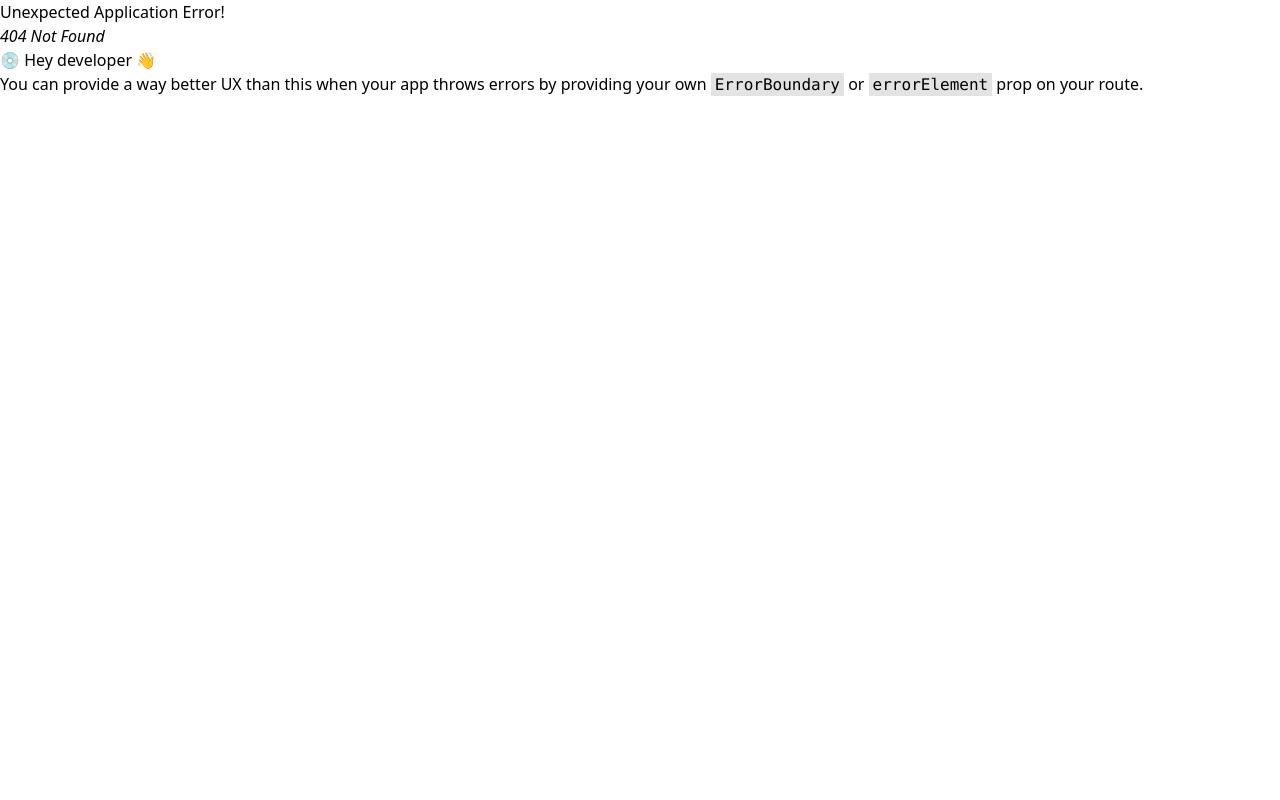
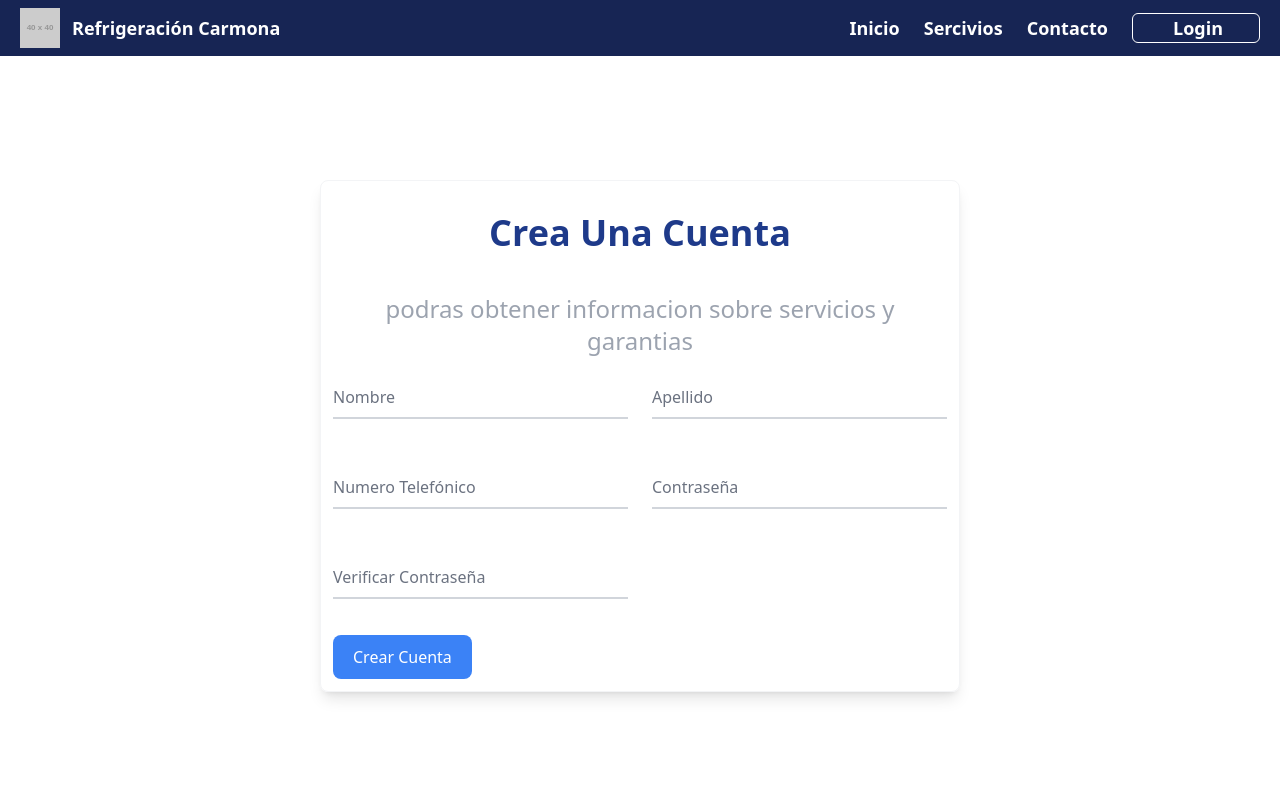
Before and after one commit to Annimus1/RefrigerarionCarmona, a React (Vite) app: page /register in a window 1280 px wide. Before the commit this address had no page. Shown: the top 800 px of the page. Built offline with nearby package versions, Linux system fonts and the light colour scheme.

Commit message:
Create Register Page

```diff
--- a/src/main.jsx
+++ b/src/main.jsx
@@ -7,18 +7,13 @@ import App from './pages/App.jsx';
 import Services from './pages/Services.jsx';
 import Contact from './pages/Contact.jsx';
 import Login from './pages/Login.jsx';
+import Register from './pages/Register.jsx';
 
 const router = createBrowserRouter([
   {
     path: '/',
     element: <Layout>
       <App />
-    </Layout>
-  },
-  {
-    path: '/test',
-    element: <Layout>
-      <p>Test</p>
     </Layout>
   },
   {
@@ -38,6 +33,12 @@ const router = createBrowserRouter([
     element: <Layout>
       <Login/>
     </Layout>
+  },
+  {
+    path: '/register',
+    element: <Layout>
+      <Register/>
+    </Layout>
   }
 
 ])
--- /dev/null
+++ b/src/pages/Register.jsx
@@ -0,0 +1,55 @@
+import React from 'react'
+
+function Register() {
+  return (
+    <section className='h-[95vh] flex justify-center items-center mb-20'>
+      <form id="contactForm" className=" w-3/4 lg:w-1/2 mx-auto lg:border lg:border-gray-100 lg:p-3 lg:rounded-lg lg:shadow-lg" onSubmit={(event) => handleSubmit(event)}>
+
+        <div className='w-full px-14 flex justify-center mb-10 mt-5'>
+          <h2 className='font-bold text-blue-900 text-2xl text-nowrap select-none lg:text-4xl'>Crea Una Cuenta</h2>
+        </div>
+
+        <h3 className='text-center text-xl text-gray-400 select-none lg:text-2xl'>podras obtener informacion sobre servicios y garantias</h3>
+
+        <div className="grid md:grid-cols-2 md:gap-6 my-4">
+          {/* Name */}
+          <div className="relative z-0 w-full mb-5 group">
+            <input type="text" name="floating_first_name" id="first_name" className="block py-2.5 px-0 w-full text-md text-gray-900 bg-transparent border-0 border-b-2 border-gray-300 appearance-none  focus:outline-none focus:ring-0 focus:border-blue-950 peer" placeholder=" " required />
+            <label htmlFor="first_name" className="peer-focus:font-medium absolute text-md text-gray-500 duration-300 transform -translate-y-6 scale-75 top-3 -z-10 origin-[0] peer-focus:start-0 rtl:peer-focus:translate-x-1/4 peer-focus:text-blue-500 peer-placeholder-shown:scale-100 peer-placeholder-shown:translate-y-0 peer-focus:scale-75 peer-focus:-translate-y-6">Nombre</label>
+          </div>
+
+          {/* LastName */}
+          <div className="relative z-0 w-full mb-5 group">
+            <input type="text" name="floating_last_name" id="last_name" className="block py-2.5 px-0 w-full text-md text-gray-900 bg-transparent border-0 border-b-2 border-gray-300 appearance-none focus:outline-none focus:ring-0 focus:border-blue-950 peer" placeholder=" " required />
+            <label htmlFor="last_name" className="peer-focus:font-medium absolute text-md text-gray-500  duration-300 transform -translate-y-6 scale-75 top-3 -z-10 origin-[0] peer-focus:start-0 rtl:peer-focus:translate-x-1/4 peer-focus:text-blue-600 peer-placeholder-shown:scale-100 peer-placeholder-shown:translate-y-0 peer-focus:scale-75 peer-focus:-translate-y-6">Apellido</label>
+          </div>
+
+          {/* Phone */}
+          <div className="relative z-0 w-full mb-5 group">
+            <input type="tel" pattern="[0-9]{11}" name="phone" id="phone" className="block py-2.5 px-0 w-full text-md text-gray-900 bg-transparent border-0 border-b-2 border-gray-300 appearance-none focus:outline-none focus:ring-0 focus:border-blue-950 peer" placeholder=" " required />
+            <label htmlFor="phone" className="peer-focus:font-medium absolute text-md text-gray-500  duration-300 transform -translate-y-6 scale-75 top-3 -z-10 origin-[0] peer-focus:start-0 rtl:peer-focus:translate-x-1/4 peer-focus:text-blue-600  peer-placeholder-shown:scale-100 peer-placeholder-shown:translate-y-0 peer-focus:scale-75 peer-focus:-translate-y-6">Numero Telefónico</label>
+          </div>
+
+          {/* Password */}
+          <div className="relative z-0 w-full mb-5 group">
+            <input type="password" name="password" id="password" className="block py-2.5 px-0 w-full text-md text-gray-900 bg-transparent border-0 border-b-2 border-gray-300 appearance-none focus:outline-none focus:ring-0 focus:border-blue-950 peer" placeholder=" " required />
+            <label htmlFor="password" className="peer-focus:font-medium absolute text-md text-gray-500  duration-300 transform -translate-y-6 scale-75 top-3 -z-10 origin-[0] peer-focus:start-0 rtl:peer-focus:translate-x-1/4 peer-focus:text-blue-600  peer-placeholder-shown:scale-100 peer-placeholder-shown:translate-y-0 peer-focus:scale-75 peer-focus:-translate-y-6">Contraseña</label>
+          </div>
+
+          {/* verify Password */}
+          <div className="relative z-0 w-full mb-5 group">
+            <input type="password" name="password2" id="password2" className="block py-2.5 px-0 w-full text-md text-gray-900 bg-transparent border-0 border-b-2 border-gray-300 appearance-none focus:outline-none focus:ring-0 focus:border-blue-950 peer" placeholder=" " required />
+            <label htmlFor="password2" className="peer-focus:font-medium absolute text-md text-gray-500  duration-300 transform -translate-y-6 scale-75 top-3 -z-10 origin-[0] peer-focus:start-0 rtl:peer-focus:translate-x-1/4 peer-focus:text-blue-600  peer-placeholder-shown:scale-100 peer-placeholder-shown:translate-y-0 peer-focus:scale-75 peer-focus:-translate-y-6">Verificar Contraseña</label>
+          </div>
+
+        </div>
+
+        {/* Send Btn */}
+        <button type="submit" className="text-white bg-blue-500 hover:bg-blue-950 focus:ring-4 focus:outline-none focus:ring-blue-500 font-medium rounded-lg text-md w-full sm:w-auto px-5 py-2.5 text-center">Crear Cuenta</button>
+
+      </form>
+    </section>
+  )
+}
+
+export default Register
```
